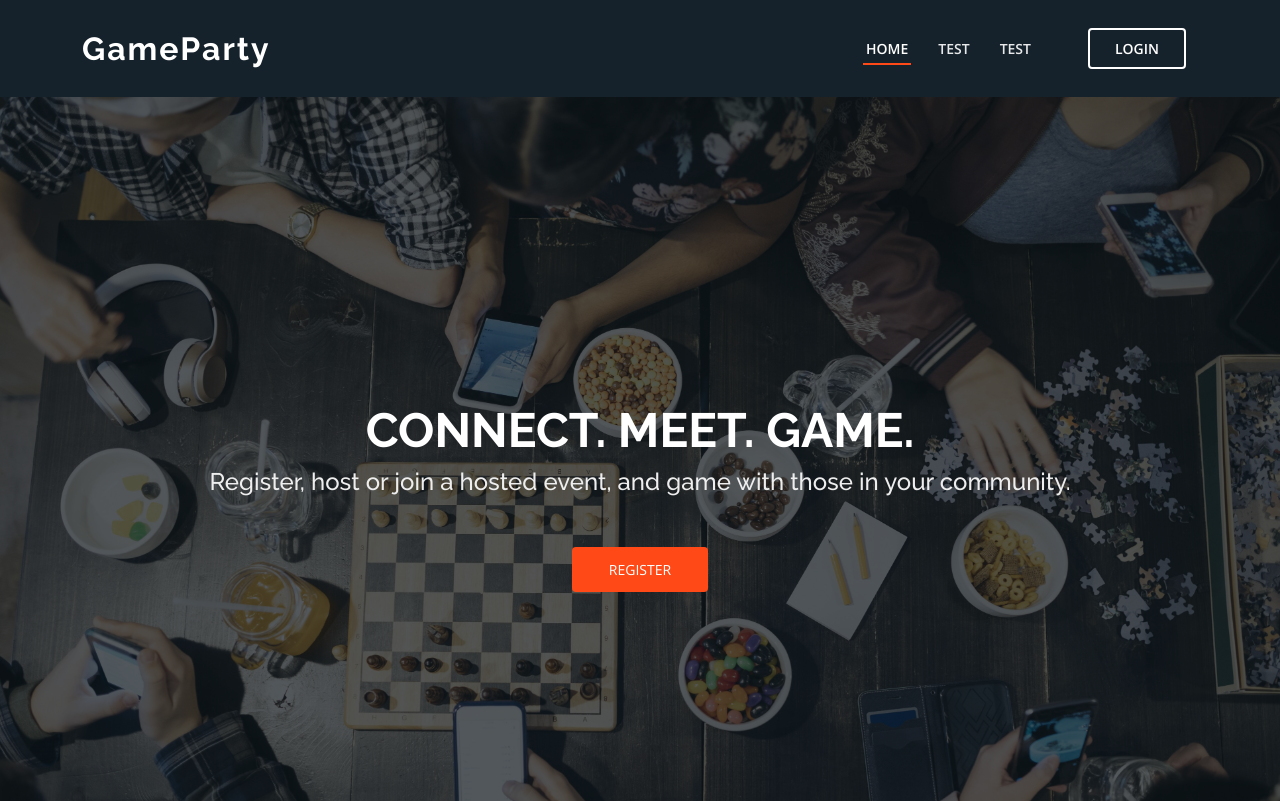
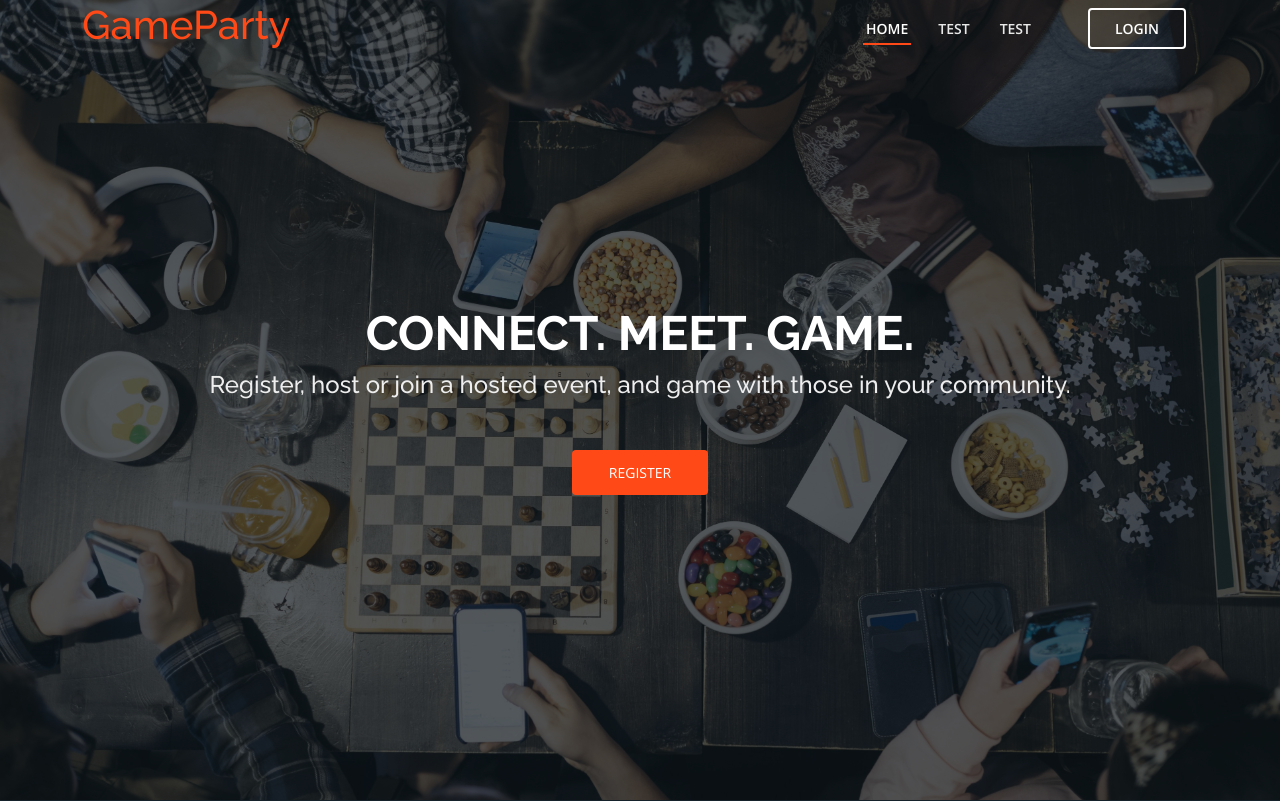
Before and after one commit to Kesheon/MinimumViableProduct, a Flask app: page / in a window 1280 px wide. Shown: the top 801 px of the page. Run offline with Flask 3, Linux system fonts and the light colour scheme; some libraries are stand-ins or nearby versions.

Commit message:
changed header (for navbar appearance)

```diff
--- a/templates/index.html
+++ b/templates/index.html
@@ -4,7 +4,7 @@
 
 
 {% block bodyheader %}
-<header id="header" class="margin-top"><!--a margin top so that upon scroll-down the header (which contains the navbar) is no longer visible-->
+<header id="headerHome" class="fixed-top"><!--a fixed top so that the navbar does not disappear upon scroll down-->
   <div class="container d-flex align-items-center justify-content-between">
     <h1 class="logo"><a href="{{ url_for('index') }}">GameParty</a></h1>
     <!-- Uncomment below if you prefer to use an image logo -->
```
